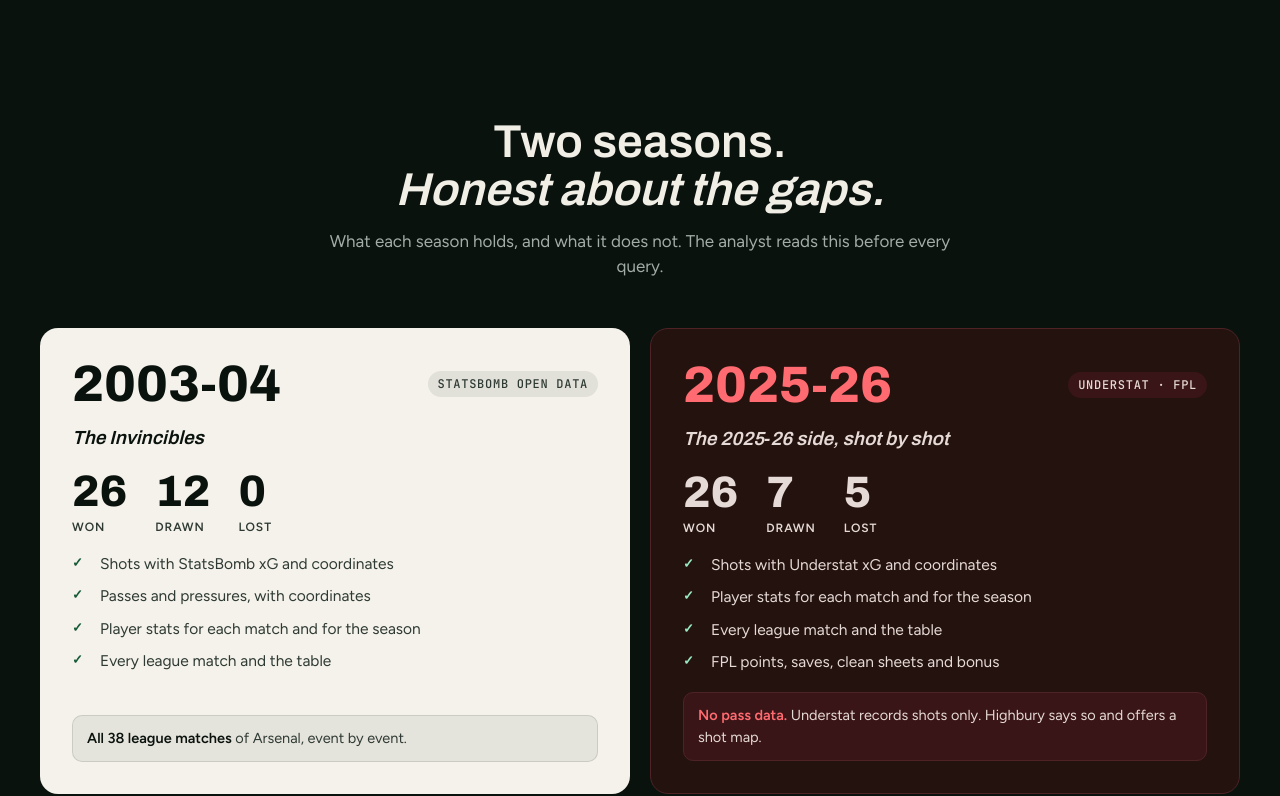
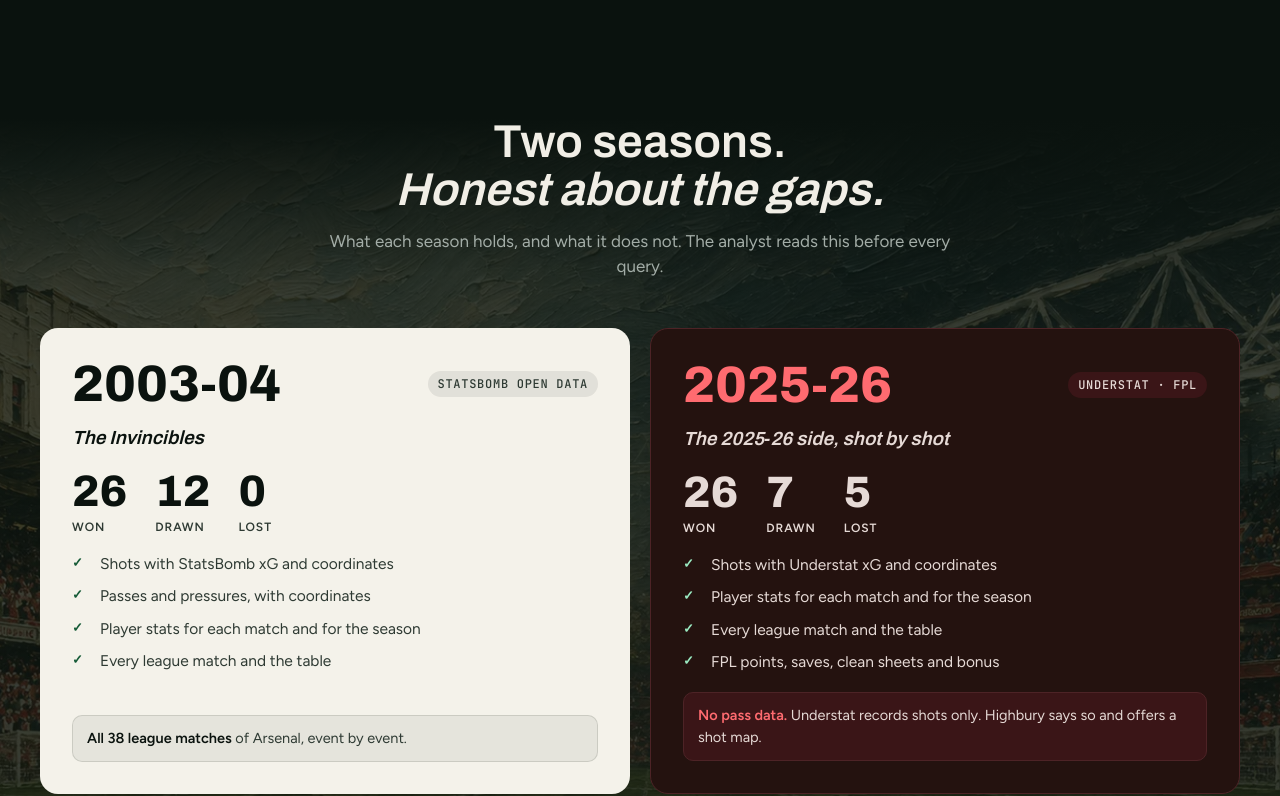
Before and after one commit to arkaslittlemind/Highbury, a Next.js app in the folder apps/web/: page / in a window 1280 px wide. Shown: the part 2365-3161 px from the top of the page. Built offline with nearby package versions, Linux system fonts and the light colour scheme; no server answers.

Commit message:
feat: painted section backgrounds of the landing redesign

```diff
--- a/apps/web/src/components/ask/landing.tsx
+++ b/apps/web/src/components/ask/landing.tsx
@@ -2,12 +2,15 @@
 
 import { useRef, useState } from "react";
 
+import faqPainting from "@/assets/faq-painting.webp";
+import seasonsPainting from "@/assets/seasons-painting.webp";
 import { AskPill } from "@/components/ask/ask-pill";
 import { Capabilities } from "@/components/ask/capabilities";
 import { ClosingAsk } from "@/components/ask/closing-ask";
 import { Faq } from "@/components/ask/faq";
 import { Gallery } from "@/components/ask/gallery";
 import { Hero } from "@/components/ask/hero";
+import { LANDING_COLUMN, PaintedBand } from "@/components/ask/painted-band";
 import { ProofBand } from "@/components/ask/proof-band";
 import { SampleAnswer } from "@/components/ask/sample-answer";
 import { Seasons } from "@/components/ask/seasons";
@@ -82,9 +85,14 @@ export function Landing({ suggestions, draft, intro, onAsk }: LandingProps) {
             )
           }
         />
-        <div className="mx-auto flex w-full max-w-[1360px] flex-col px-4 sm:px-10">
+        <div className={LANDING_COLUMN}>
           <Capabilities onTry={fillBar} />
+        </div>
+        {/* The two eras side by side; a phone keeps the seam between them. */}
+        <PaintedBand painting={seasonsPainting}>
           <Seasons />
+        </PaintedBand>
+        <div className={LANDING_COLUMN}>
           <Gallery onTry={fillBar} />
           <ProofBand />
           <SampleAnswer onSeeAnswer={first ? () => onAsk(first) : undefined} />
@@ -95,8 +103,10 @@ export function Landing({ suggestions, draft, intro, onAsk }: LandingProps) {
               onAsk={onAsk}
             />
           </ClosingAsk>
+        </div>
+        <PaintedBand painting={faqPainting} fit="top">
           <Faq />
-        </div>
+        </PaintedBand>
       </main>
     </div>
   );
--- /dev/null
+++ b/apps/web/src/components/ask/painted-band.module.css
@@ -0,0 +1,50 @@
+/* The painting behind a landing band and the shade that keeps text on it
+   readable. The shade and the fades are one ::after layer over the image, in the
+   page colour, so the painting melts into the page at its edges and stays dark
+   behind the text. The contrast sweep of feature 32e set the alphas. */
+
+.art {
+  position: absolute;
+  inset-inline: 0;
+  top: 0;
+  z-index: -1;
+  overflow: hidden;
+}
+.art::after {
+  content: "";
+  position: absolute;
+  inset: 0;
+  pointer-events: none;
+}
+
+/* Fills the band. Solid page colour at both edges, a dark shade in the middle. */
+.cover {
+  bottom: 0;
+}
+.cover::after {
+  background: linear-gradient(
+    180deg,
+    var(--background) 0%,
+    color-mix(in srgb, var(--background) 82%, transparent) 18%,
+    color-mix(in srgb, var(--background) 78%, transparent) 50%,
+    color-mix(in srgb, var(--background) 82%, transparent) 82%,
+    var(--background) 100%
+  );
+}
+
+/* The top of a tall band: the layer keeps the painting's own 4:3 shape, so
+   object-cover never crops it and the whole painting shows at every width. On a
+   very wide screen it is taller than the band; the band clips it, and that part
+   is already faded into the page. */
+.top {
+  aspect-ratio: 4 / 3;
+}
+.top::after {
+  background: linear-gradient(
+    180deg,
+    var(--background) 0%,
+    color-mix(in srgb, var(--background) 80%, transparent) 15%,
+    color-mix(in srgb, var(--background) 80%, transparent) 55%,
+    var(--background) 100%
+  );
+}
--- /dev/null
+++ b/apps/web/src/components/ask/painted-band.tsx
@@ -0,0 +1,48 @@
+import Image, { type StaticImageData } from "next/image";
+import type { ReactNode } from "react";
+
+import styles from "@/components/ask/painted-band.module.css";
+import { cn } from "@/lib/utils";
+
+// The column of the landing sections: the same width and side padding as the
+// sections between the bands, so a band changes the background only.
+export const LANDING_COLUMN = "mx-auto flex w-full max-w-[1360px] flex-col px-4 sm:px-10";
+
+type PaintedBandProps = {
+  children: ReactNode;
+  // The painting behind the section. With none, the band is only the column.
+  painting?: StaticImageData;
+  // "cover" fills the band and fades at both edges. "top" sits at the top of a
+  // tall band and fades out, so the lower part of the section is on the plain page.
+  fit?: "cover" | "top";
+  // The part of the painting that a narrow screen keeps: an object-position
+  // class such as "object-[50%_40%]", so the value stays a Tailwind class.
+  focus?: string;
+};
+
+/**
+ * A full-width band behind one landing section. The band is as wide as its
+ * parent, never 100vw: 100vw counts the scrollbar on Windows and would scroll
+ * the page sideways. The painting is decorative and absolutely positioned, so
+ * the band's height comes from the section and a late image load cannot move it.
+ */
+export function PaintedBand({ children, painting, fit = "cover", focus = "object-center" }: PaintedBandProps) {
+  return (
+    // overflow-clip keeps a tall "top" painting out of the next section; clip, not
+    // hidden, so the band does not become a scroll container.
+    <div className="relative isolate w-full overflow-clip">
+      {painting && (
+        <div aria-hidden="true" className={cn(styles.art, fit === "top" ? styles.top : styles.cover)}>
+          <Image
+            src={painting}
+            alt=""
+            fill
+            sizes="100vw"
+            className={cn("object-cover", focus)}
+          />
+        </div>
+      )}
+      <div className={LANDING_COLUMN}>{children}</div>
+    </div>
+  );
+}
```
Also changed, not shown: apps/web/src/assets/faq-painting.webp (added), apps/web/src/assets/seasons-painting.webp (added).
